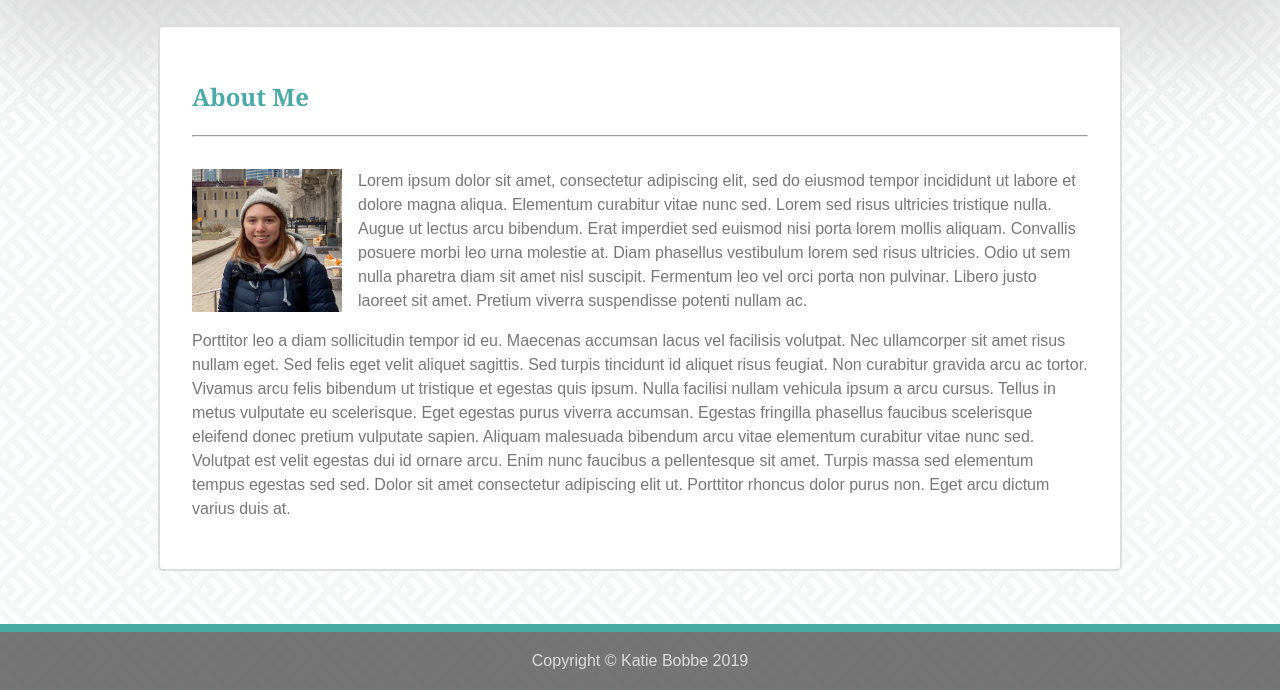
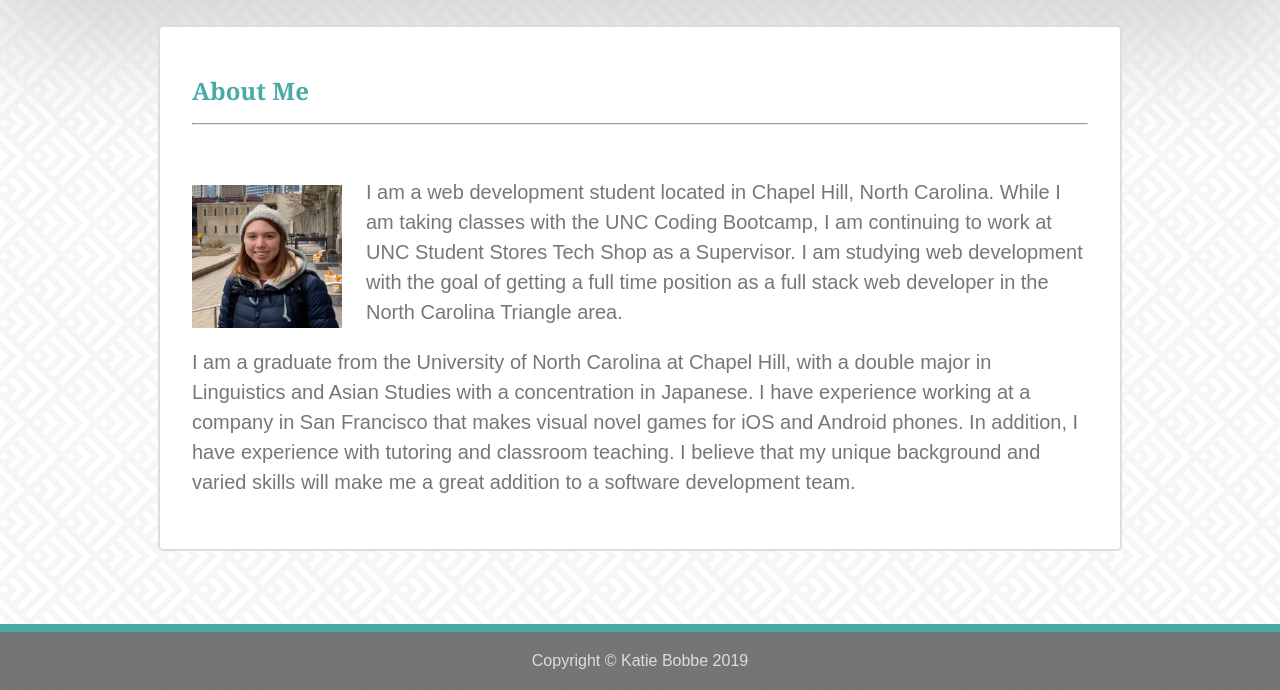
Before and after one commit to kcbobbe/kcb_portfolio_UNC, a plain HTML site: page index.html in a window 1280 px wide. Shown: the part 110-800 px from the top of the page. Drawn offline with Linux system fonts and the light colour scheme.

Commit message:
polishing css and adding bio

```diff
--- a/assets/css/style.css
+++ b/assets/css/style.css
@@ -6,6 +6,7 @@ body {
   background-image: url("../images/spikes.png");
   background-repeat: repeat;
 }
+
 
 main {
   width: 960px;
@@ -17,22 +18,21 @@ main {
 
  }
 
+ p {
+   font-size: 20px;
+   line-height: 1.5em;
+ }
+
  .container {
   padding: 2em;
-  line-height: 1.5;
+  line-height: 1.5em;
 
  }
-
- .horizontal-line {
-   margin: 0 0 2em 0;
- }
-/* header / nav bar styling */
 
 header {
   /* background-color: #ffffff; */
   background: rgb(255,255,255, .6);
   /* background: linear-gradient(180deg, rgba(255,255,255,0.7581983024691358) 0%, rgba(204,204,204,1) 100%); */
-
   border-bottom: 3px solid #cccccc;
   height: 100px;
   overflow: auto;
@@ -57,10 +57,7 @@ header {
   font-weight:bold;
   text-align:center;
   text-decoration: none;
-  /* background-color: #4aaaa5; */
   background: rgb(74,170,165);
-  /* background: linear-gradient(180deg, rgba(74,170,165,0.5032387955182073) 0%, rgba(74,170,165,1) 100%); */
-
   color: #ffffff;
   padding: 1em;
   margin: 0;
@@ -71,7 +68,7 @@ header {
   cursor: pointer;
 }
 
-/* find a better way to align center verticalliy */
+/* find a better way to align center verticalliy? */
 nav  {
   float: right;
   position: absolute;
@@ -91,10 +88,6 @@ nav a:hover {
   cursor: pointer;
 }
 
-a:visited{
-  color: #444444'
-}
-
 
 h1 {
   font-family: 'Georgia', Times, 'Times New Roman', serif;
@@ -107,6 +100,7 @@ h1 {
   width: 150px;
   float: left;
   padding: 0 1em 0 0;
+  margin:.5em .5em 0 0;
 }
 
 /*  sticky footer -- must adjust body bottom margin so that content is not blocked when scrolling to bottom  */
@@ -144,11 +138,17 @@ form input {
   margin: 0 0 .5em 0;
 }
 
+/* for some reason the default color for the text input is lighter than the textarea */
+.text-box {
+  border-color:lightgrey;
+}
+
 .contact-button {
   font-size: 1.25em;
   background-color: #4aaaa5;
   color: white;
   padding: 1em;
+  margin-top: 1em;
   border-radius: 5px 5px 5px 5px;
 }
 
@@ -189,7 +189,7 @@ form input {
   position: absolute;
   top:70%;
   margin: 0;
-  padding:0;
+  padding:.5em 0;
 }
 
 /* clear fix */
--- a/index.html
+++ b/index.html
@@ -24,14 +24,15 @@
         <h1>About Me</h1>
 
         <hr class="horizontal-line">
+        <br>
 
         <div>
           <img class="profile-pic" src="assets/images/kcb_pic.jpg">
           <p>
-            Lorem ipsum dolor sit amet, consectetur adipiscing elit, sed do eiusmod tempor incididunt ut labore et dolore magna aliqua. Elementum curabitur vitae nunc sed. Lorem sed risus ultricies tristique nulla. Augue ut lectus arcu bibendum. Erat imperdiet sed euismod nisi porta lorem mollis aliquam. Convallis posuere morbi leo urna molestie at. Diam phasellus vestibulum lorem sed risus ultricies. Odio ut sem nulla pharetra diam sit amet nisl suscipit. Fermentum leo vel orci porta non pulvinar. Libero justo laoreet sit amet. Pretium viverra suspendisse potenti nullam ac.
+            I am a web development student located in Chapel Hill, North Carolina. While I am taking classes with the UNC Coding Bootcamp, I am continuing to work at UNC Student Stores Tech Shop as a Supervisor. I am studying web development with the goal of getting a full time position as a full stack web developer in the North Carolina Triangle area.
           </p>
           <p>
-            Porttitor leo a diam sollicitudin tempor id eu. Maecenas accumsan lacus vel facilisis volutpat. Nec ullamcorper sit amet risus nullam eget. Sed felis eget velit aliquet sagittis. Sed turpis tincidunt id aliquet risus feugiat. Non curabitur gravida arcu ac tortor. Vivamus arcu felis bibendum ut tristique et egestas quis ipsum. Nulla facilisi nullam vehicula ipsum a arcu cursus. Tellus in metus vulputate eu scelerisque. Eget egestas purus viverra accumsan. Egestas fringilla phasellus faucibus scelerisque eleifend donec pretium vulputate sapien. Aliquam malesuada bibendum arcu vitae elementum curabitur vitae nunc sed. Volutpat est velit egestas dui id ornare arcu. Enim nunc faucibus a pellentesque sit amet. Turpis massa sed elementum tempus egestas sed sed. Dolor sit amet consectetur adipiscing elit ut. Porttitor rhoncus dolor purus non. Eget arcu dictum varius duis at.
+            I am a graduate from the University of North Carolina at Chapel Hill, with a double major in Linguistics and Asian Studies with a concentration in Japanese. I have experience working at a company in San Francisco that makes visual novel games for iOS and Android phones. In addition, I have experience with tutoring and classroom teaching. I believe that my unique background and varied skills will make me a great addition to a software development team.
           </p>
 
         </div>
```
Also changed, not shown: contact.html (+1 -1 lines).
